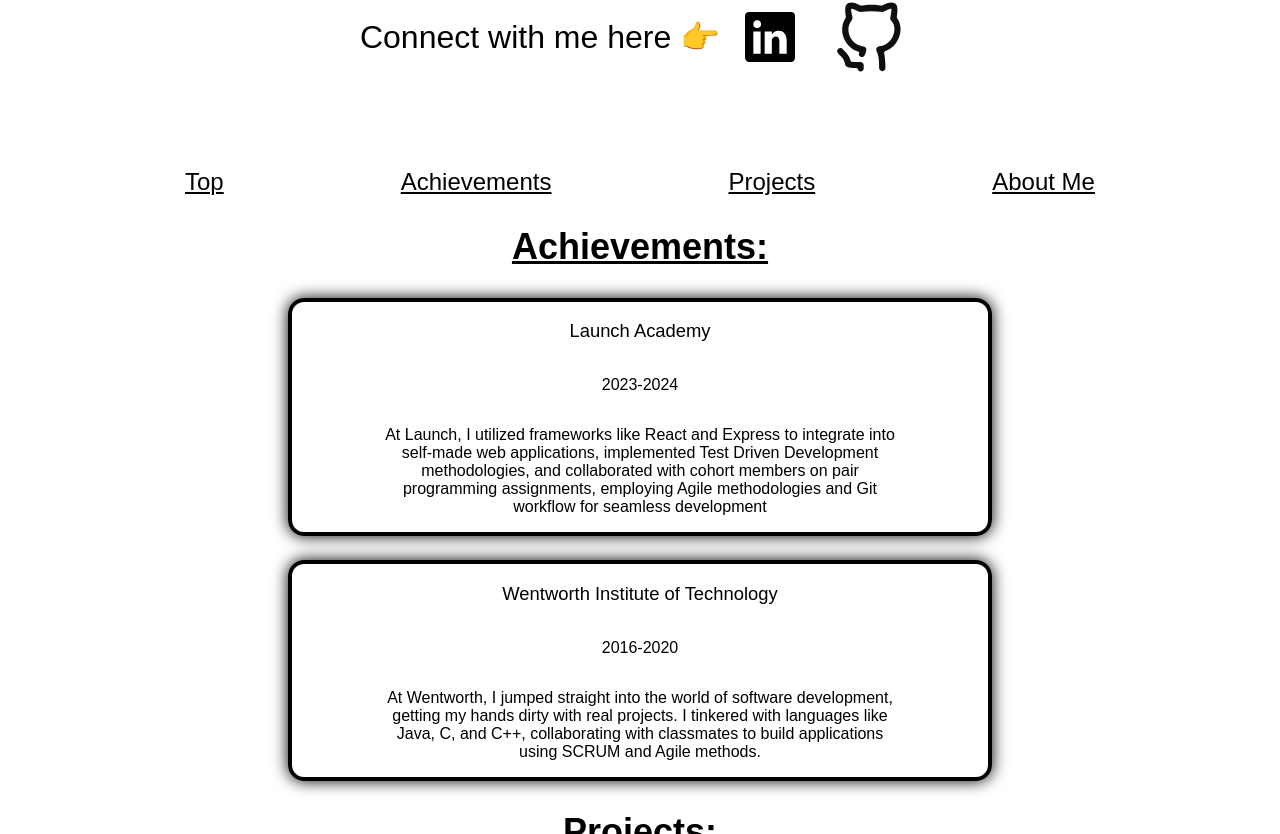
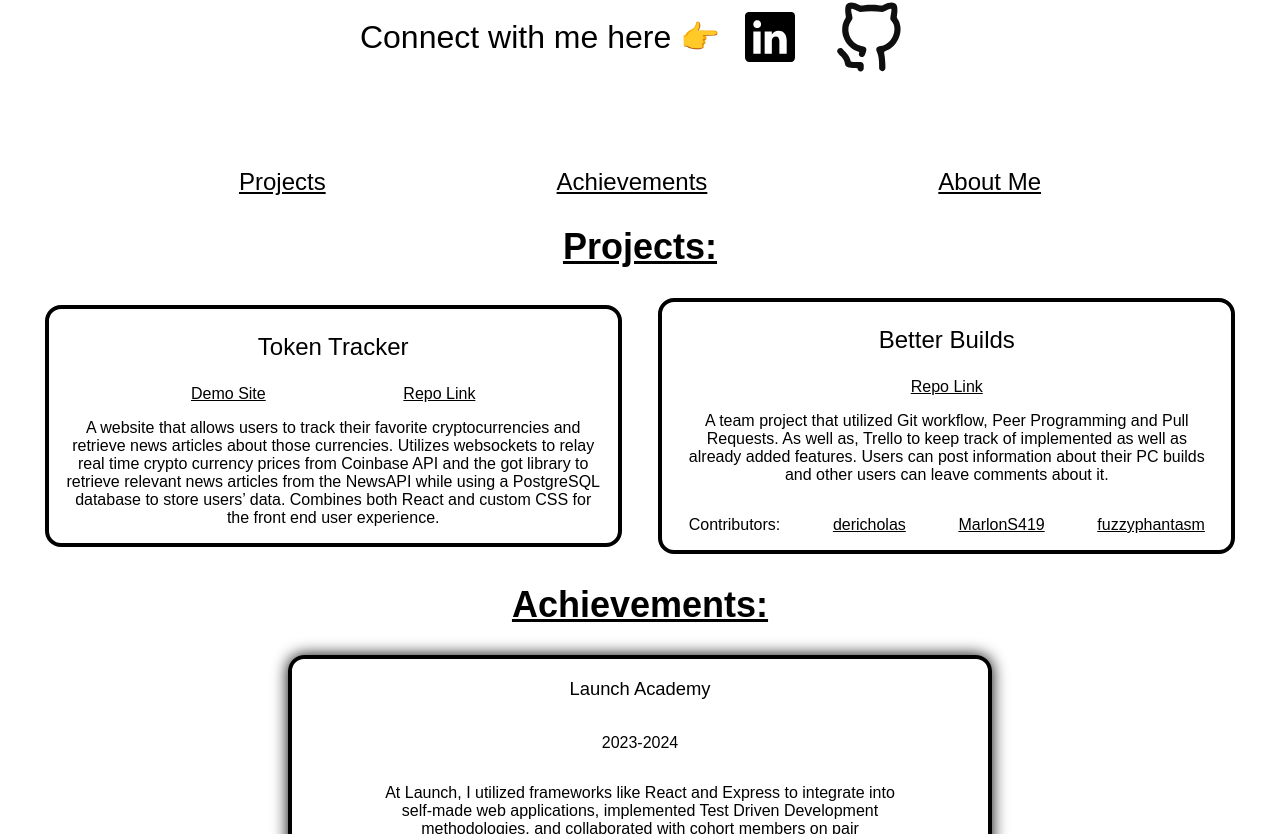
Before and after one commit to cornfrog/my-site, a Next.js app: page / in a window 1280 px wide. Shown: the part 406-1240 px from the top of the page. Built offline with nearby package versions, Linux system fonts and the light colour scheme; a web font is replaced by a local one.

Commit message:
removed top link and moved project to first in navbar

```diff
--- a/app/components/Achievements.tsx
+++ b/app/components/Achievements.tsx
@@ -1,6 +1,6 @@
 export default function Achievements() {
     return (
-        <div className="achieve-section">
+        <div className="achieve-section" id="achievements">
             <h2 className="achieve-header">Achievements:</h2>
             <div className="achieves">
                 <div className="achievement">
--- a/app/components/FAQ.tsx
+++ b/app/components/FAQ.tsx
@@ -2,7 +2,7 @@ export default function FAQ() {
     return (
         <>
             <h2 className="faq-header">About Me:</h2>
-            <div className="faq-section">
+            <div className="faq-section" id="about-questions">
                 <div className="question-section">
                     <p className="question">
                         What are you looking for in your next role?
--- a/app/components/NavBar.tsx
+++ b/app/components/NavBar.tsx
@@ -1,10 +1,9 @@
 export default function NavBar() {
     return (
         <div className="navbar">
-            <a href="#" className="navbar-link">Top</a>
-            <a href="#" className="navbar-link">Achievements</a>
-            <a href="#" className="navbar-link">Projects</a>
-            <a href="#" className="navbar-link">About Me</a>
+            <a href="#projects" className="navbar-link">Projects</a>
+            <a href="#achievements" className="navbar-link">Achievements</a>
+            <a href="#about-questions" className="navbar-link">About Me</a>
         </div>
     );
 }
--- a/app/components/Projects.tsx
+++ b/app/components/Projects.tsx
@@ -1,7 +1,7 @@
 export default function Projects() {
     return (
         <>
-            <h2 className="projects-header">Projects:</h2>
+            <h2 className="projects-header" id="projects">Projects:</h2>
             <div className="projects-section">
                 <div className="project">
                     <p className="project-title">Token Tracker</p>
--- a/app/page.tsx
+++ b/app/page.tsx
@@ -6,7 +6,7 @@ import FAQ from "./components/FAQ";
 
 export default function Home() {
   return (
-    <div className="homepage">
+    <div className="homepage" id="top-of-page">
       <h1 className="homepage-header">Welcome!</h1>
       <div className="about-section">
         <div className="about-content">
@@ -21,8 +21,8 @@ export default function Home() {
       </div>
       <Connect />
       <NavBar />
+      <Projects />
       <Achievements />
-      <Projects />
       <FAQ />
     </div>
   );
```
